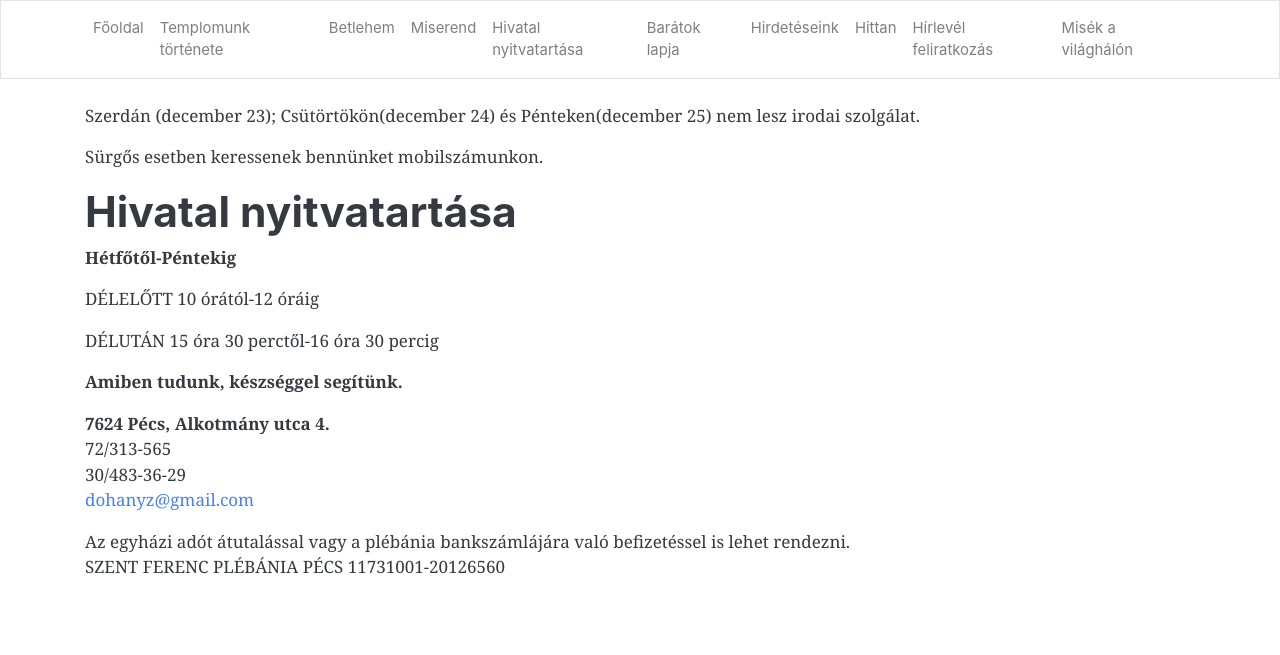
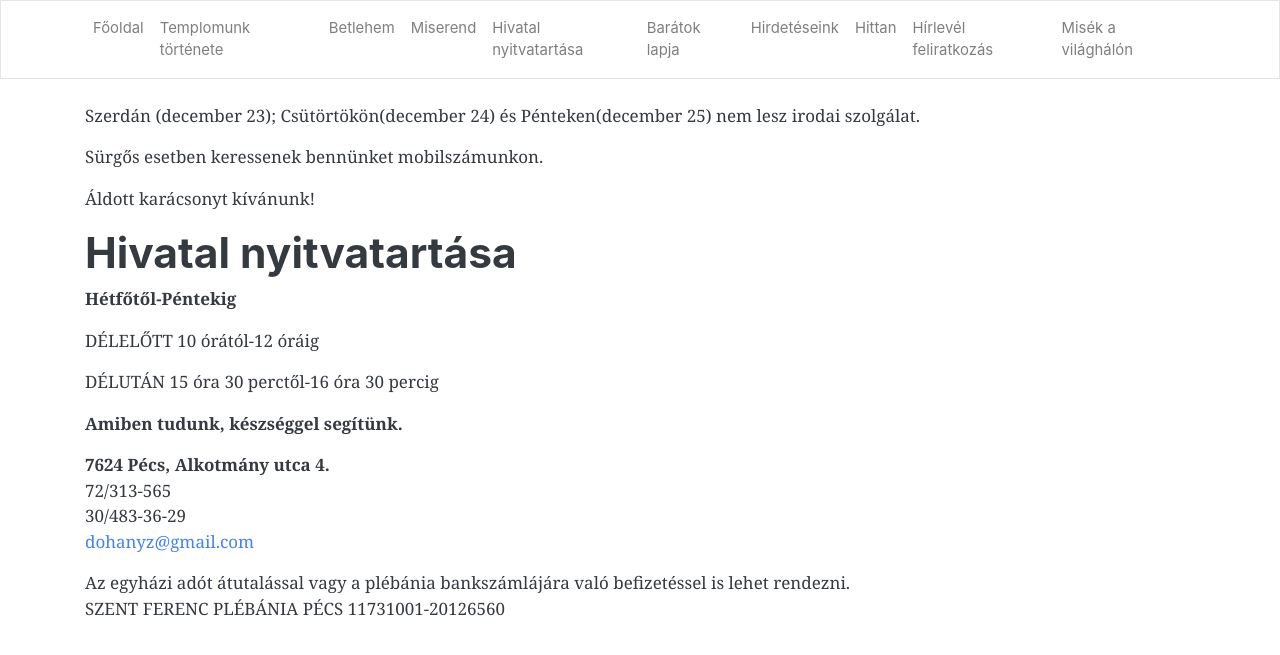
Before and after one commit to pecsi-ferences/pecsi-ferences.github.io, a Jekyll site: the page built from nyitvatartas.md, in a window 1280 px wide. Shown: the top 655 px of the page. Built offline with Jekyll 4.4.1, drawn with Linux system fonts in a browser that asks for light colours; nearby versions of some CDN libraries.

Commit message:
Update from Forestry.io Zoltán Dohány updated nyitvatartas.md

```diff
--- a/nyitvatartas.md
+++ b/nyitvatartas.md
@@ -6,6 +6,8 @@ title: Hivatal nyitvatartása
 Szerdán (december 23); Csütörtökön(december 24) és Pénteken(december 25) nem lesz irodai szolgálat.
 
 Sürgős esetben keressenek bennünket mobilszámunkon.
+
+Áldott karácsonyt kívánunk!
 
 # Hivatal nyitvatartása
 
```
